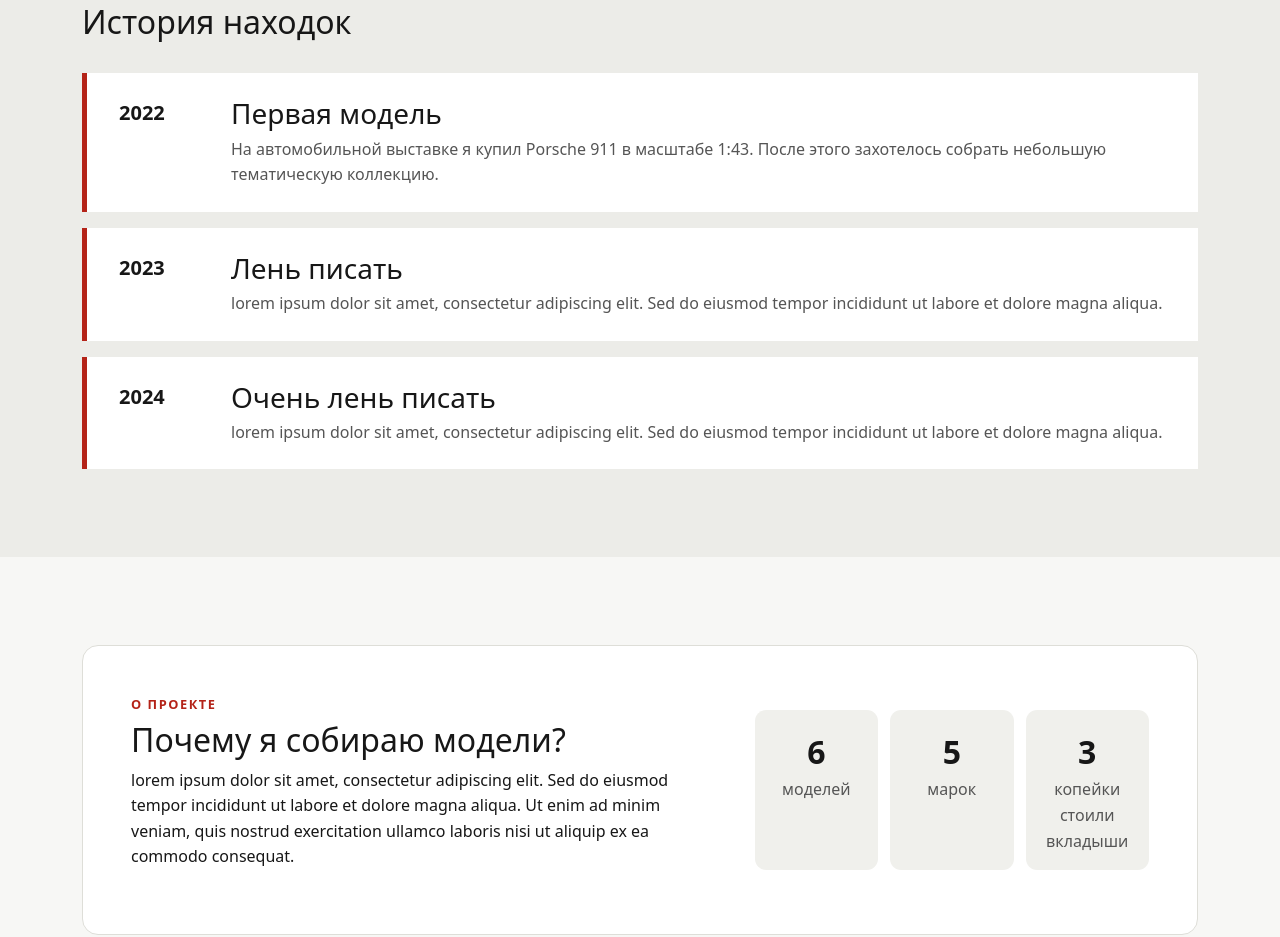
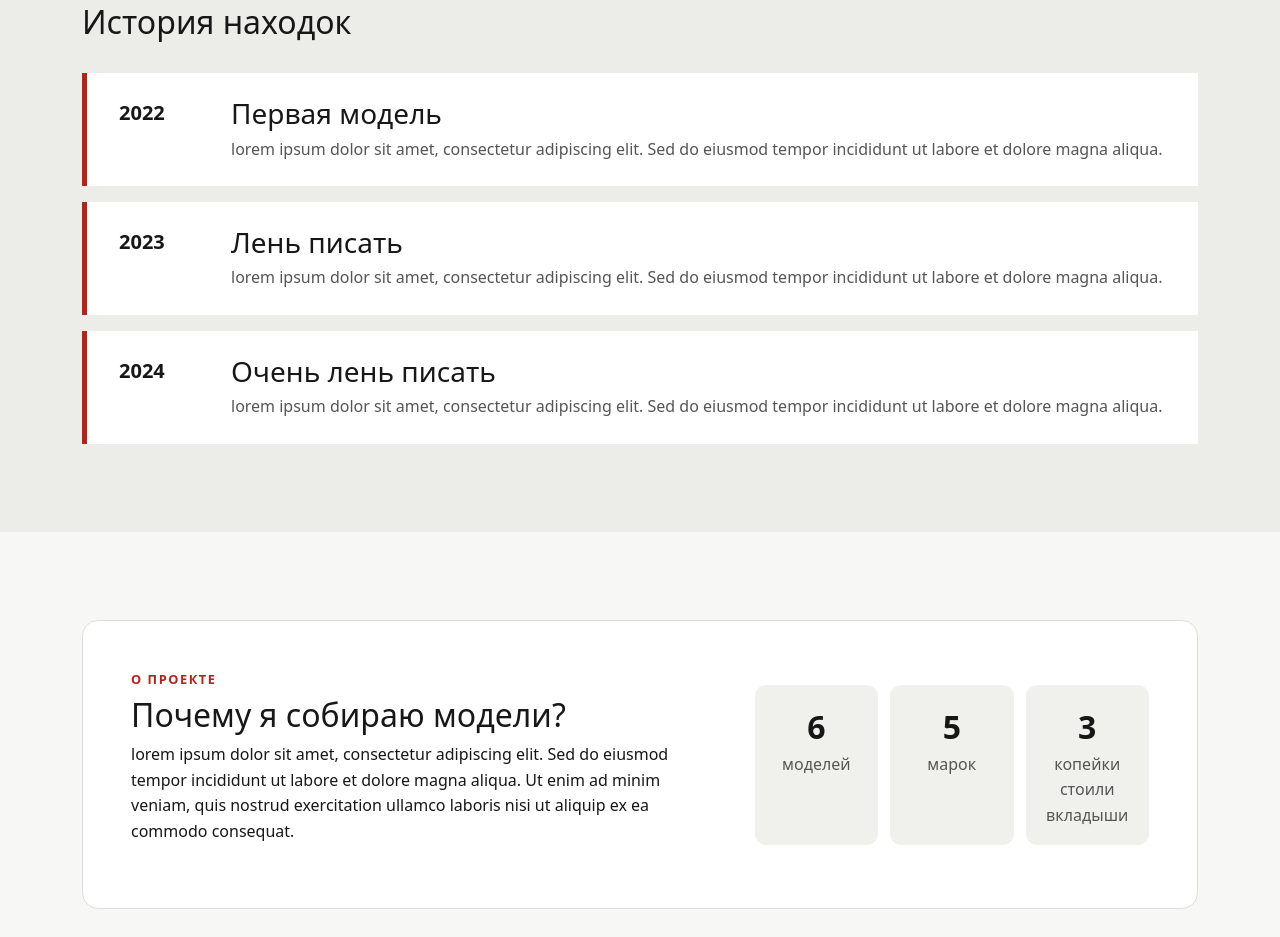
Before and after one commit to dadjil/lab1-wt, a plain HTML site: page index.html in a window 1280 px wide. Shown: the part 1702-2639 px from the top of the page. Drawn offline with nearby package versions, Linux system fonts and the light colour scheme.

Commit message:
sligtly redone

```diff
--- a/index.html
+++ b/index.html
@@ -149,7 +149,7 @@
             <div class="timeline-year">2022</div>
             <div>
               <h3>Первая модель</h3>
-              <p>На автомобильной выставке я купил Porsche 911 в масштабе 1:43. После этого захотелось собрать небольшую тематическую коллекцию.</p>
+              <p>lorem ipsum dolor sit amet, consectetur adipiscing elit. Sed do eiusmod tempor incididunt ut labore et dolore magna aliqua.</p>
             </div>
           </article>
 
```
